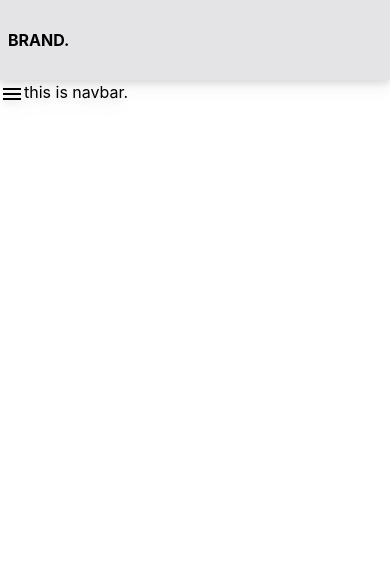
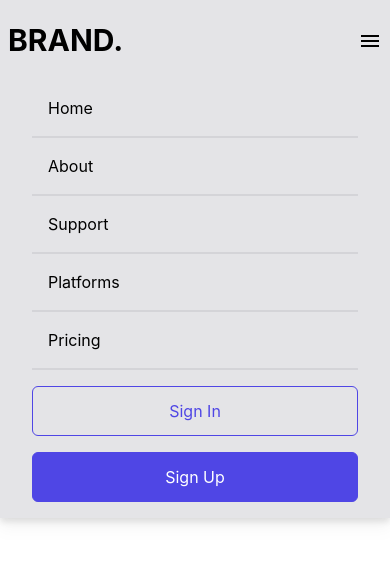
Before and after one commit to amarjyothi98/tailwind-cloud-management, a React (Create React App) app: page / in a window 390 px wide. Shown: the top 562 px of the page. Built offline with nearby package versions, Linux system fonts and the light colour scheme.

Commit message:
completed with the navbar but without state management on responsiveness

```diff
--- a/src/components/Navbar.jsx
+++ b/src/components/Navbar.jsx
@@ -7,12 +7,37 @@ export default function Navbar() {
     <div className='w-screen h-[80px] z-10 bg-zinc-200 fixed drop-shadow-lg'>
         <div className='px-2 flex justify-between items-center w-full h-full'>
             <div className='flex items-center'>
-                <h1 className='text-3x font-bold mr-4 sm:text-4xl '>BRAND.</h1>
+                <h1 className='text-3xl font-bold mr-4 sm:text-4xl '>BRAND.</h1>
+                <ul className='hidden md:flex'>
+                    <li>Home</li>
+                    <li>About</li>
+                    <li>Support</li>
+                    <li>Platforms</li>
+                    <li>Pricing</li>
+                </ul>
+            </div>
+            <div className='hidden md:flex pr-4'>
+              <button className='border-none bg-transparent text-black mr-4'>Sign In</button>
+              <button className='px-8 py-3'>Sign Up</button>
+            </div>
+
+            <div className='md:hidden '>
+              <MenuIcon className='w-5'/>
             </div>
 
         </div>
-        <MenuIcon/>
-        this is navbar.
+        <ul className='absolute bg-zinc-200 w-full px-8'>
+          <li className='border-b-2 border-zinc-300 w-full'>Home</li>
+          <li className='border-b-2 border-zinc-300 w-full'>About</li>
+          <li className='border-b-2 border-zinc-300 w-full'>Support</li>
+          <li className='border-b-2 border-zinc-300 w-full'>Platforms</li>
+          <li className='border-b-2 border-zinc-300 w-full'>Pricing</li>
+
+          <div className='flex flex-col my-4'>
+            <button className='bg-transparent text-indigo-600 px-8 py-3 mb-4'>Sign In</button>
+            <button className='px-8 py-3'>Sign Up</button>
+          </div>
+        </ul>
     </div>
 
     </>
--- a/src/index.css
+++ b/src/index.css
@@ -15,3 +15,14 @@ code {
   font-family: source-code-pro, Menlo, Monaco, Consolas, 'Courier New',
     monospace;
 }
+
+@layer base {
+  li {
+    @apply p-4;
+  }
+
+  button {
+    @apply text-white border bg-indigo-600 border-indigo-600
+    hover:bg-transparent hover:text-indigo-600 rounded-md
+  }
+}
```
